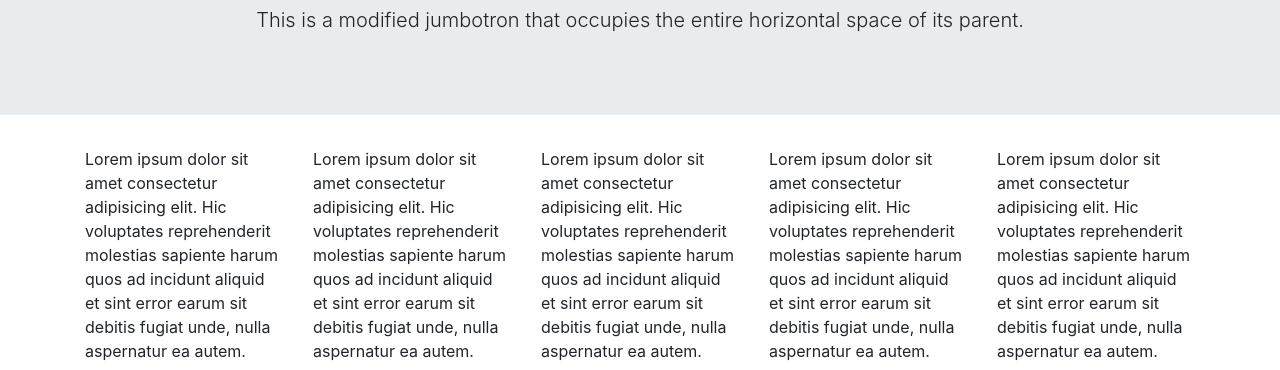
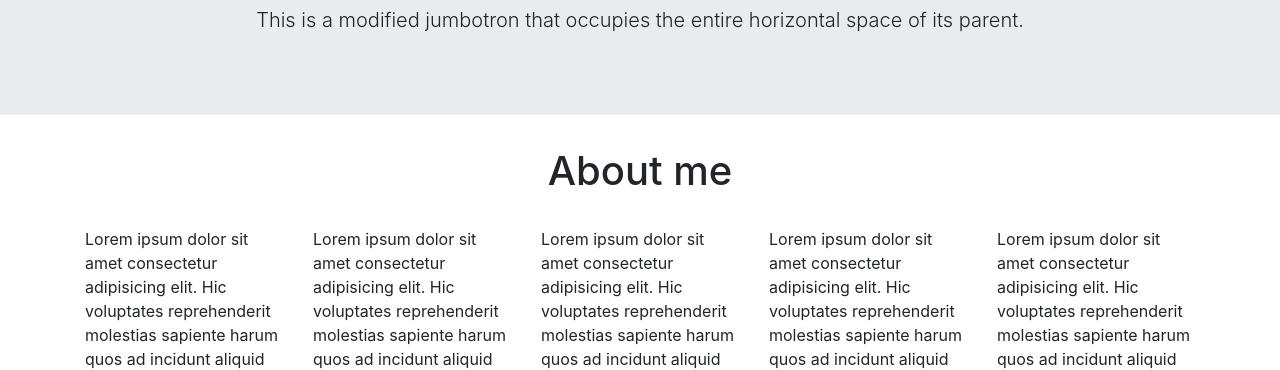
Before and after one commit to frhndq/farhandq_programweb_latihan, a plain HTML site: page index.html in a window 1280 px wide. Shown: the part 390-760 px from the top of the page. Drawn offline with nearby package versions, Linux system fonts and the light colour scheme.

Commit message:
Update index.html

```diff
--- a/index.html
+++ b/index.html
@@ -58,6 +58,10 @@
         </div>
       </div>
 
+          <div>
+        <h1 style="text-align: center;">About me</h1>
+      </div>
+      <br>
 
       <div class="container">
         <div class="row">
```
